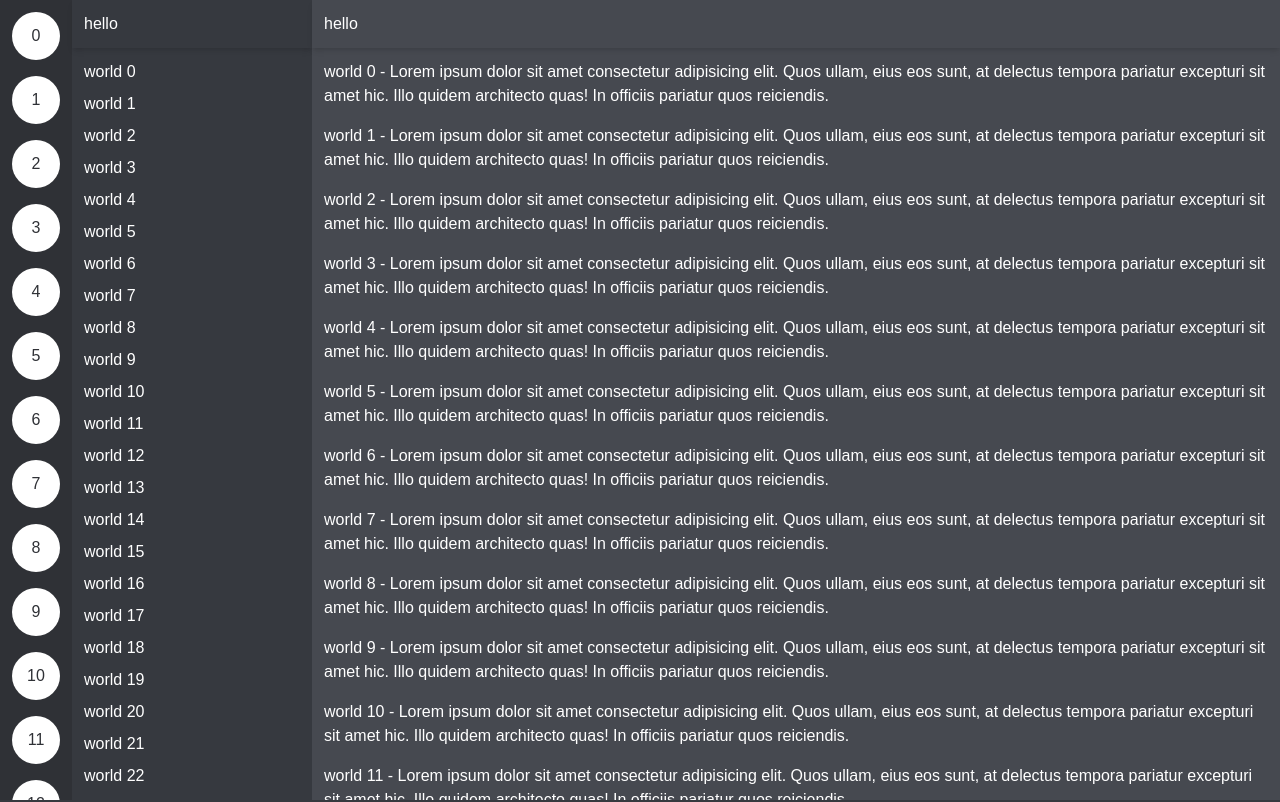
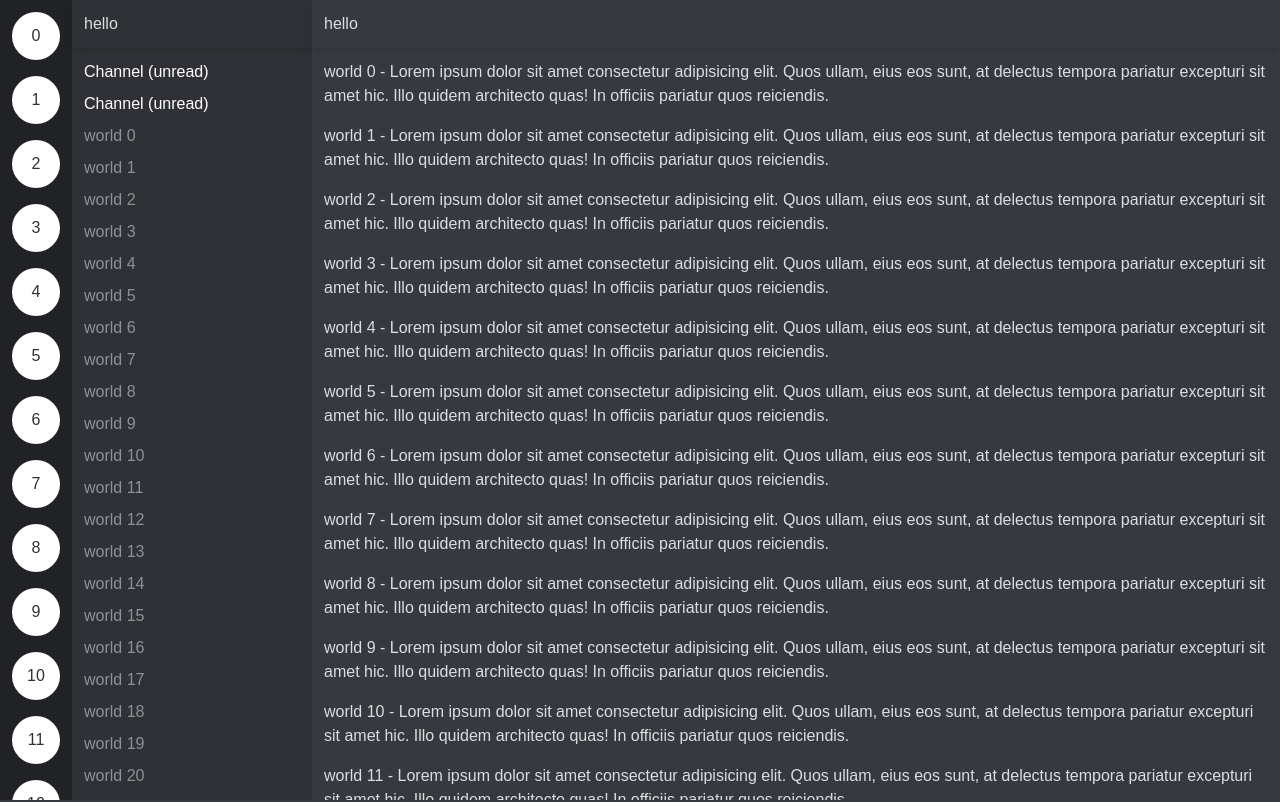
Before and after one commit to shakuisitive/discord-clone, a Next.js app: page / in a window 1280 px wide. Shown: the top 802 px of the page. Built offline with nearby package versions, Linux system fonts and the light colour scheme.

Commit message:
use discord color scheme

```diff
--- a/src/app/components/Scaffolding.tsx
+++ b/src/app/components/Scaffolding.tsx
@@ -2,21 +2,23 @@
 
 function Scaffolding() {
   return (
-    <div className="h-screen flex text-white ">
-        <div className="bg-gray-800 p-3 space-y-4 overflow-y-scroll">
+    <div className="h-screen flex text-gray-100 ">
+        <div className="bg-gray-900 p-3 space-y-4 overflow-y-scroll">
             {Array.from({length: 40}).map((_, i) => (<div key={i} className="text-gray-800 rounded-full flex items-center justify-center w-12 h-12 bg-white">{i}</div>))}
         </div>
-        <div className="flex flex-col bg-gray-700 w-60">
+        <div className="flex flex-col bg-gray-800 w-60">
             <div className="h-12 px-3 h-12 flex-shrink-0 flex items-center shadow-md">hello</div>
 
-            <div className="overflow-y-scroll p-3 flex-1 space-y-2">
+            <div className="text-gray-300 overflow-y-scroll p-3 flex-1 space-y-2">
+                <p className="text-white">Channel (unread)</p>
+                <p className="text-white">Channel (unread)</p>
                 {Array.from({length: 40}).map((_, i) => (
                     <p key={i}>world {i}</p>
                 ))}
             </div>
 
         </div>
-        <div className="bg-gray-600 flex-1 flex flex-col">
+        <div className="bg-gray-700 flex-1 flex flex-col">
             <div className="h-12 px-3 flex items-center shadow-md flex-shrink-0">hello</div>
             <div className="flex-1 p-3 space-y-4 overflow-y-scroll">
                 {Array.from({length: 40}).map((_, i) => (
--- a/src/app/globals.css
+++ b/src/app/globals.css
@@ -11,8 +11,8 @@
   --font-sans: var(--font-geist-sans);
   --font-mono: var(--font-geist-mono);
 
-  --color-gray-50: red;
-  --color-gray-100: #DCDDBE;
+  --color-gray-50: #ECEDEE;
+  --color-gray-100: #DCDDDE;
   --color-gray-200: #B9BBBE;
   --color-gray-300: #8E9297;
   --color-gray-400: #72767D;
```
